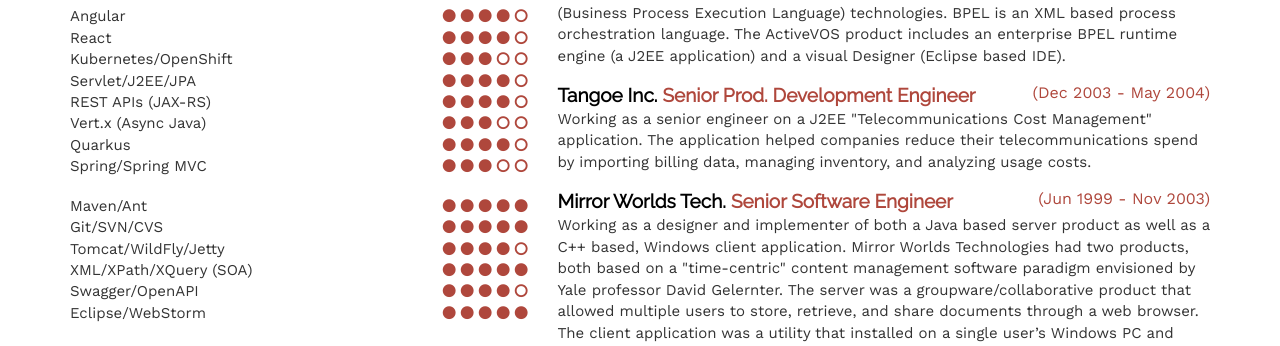
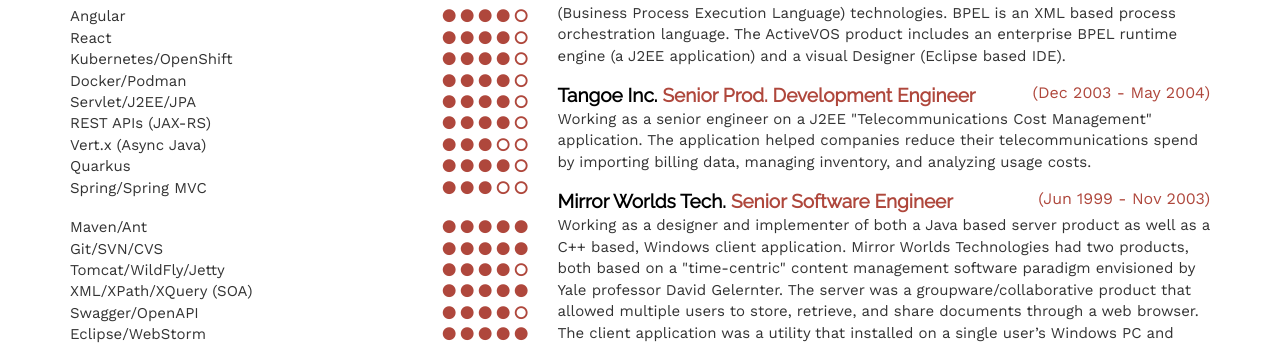
Before and after one commit to EricWittmann/ericwittmann.github.io, a plain HTML site: page resume.html in a window 1280 px wide. Shown: the part 440-786 px from the top of the page. Drawn offline with nearby package versions, Linux system fonts and the light colour scheme; a web font is replaced by a local one.

Commit message:
Added docker to resume

```diff
--- a/resume.html
+++ b/resume.html
@@ -334,7 +334,17 @@
                                         <span class="fa fa-circle"></span>
                                         <span class="fa fa-circle"></span>
                                         <span class="fa fa-circle"></span>
+                                        <span class="fa fa-circle"></span>
                                         <span class="fa fa-circle-o"></span>
+                                    </td>
+                                </tr>
+                                <tr>
+                                    <td class="skill">Docker/Podman</td>
+                                    <td class="level">
+                                        <span class="fa fa-circle"></span>
+                                        <span class="fa fa-circle"></span>
+                                        <span class="fa fa-circle"></span>
+                                        <span class="fa fa-circle"></span>
                                         <span class="fa fa-circle-o"></span>
                                     </td>
                                 </tr>
```
